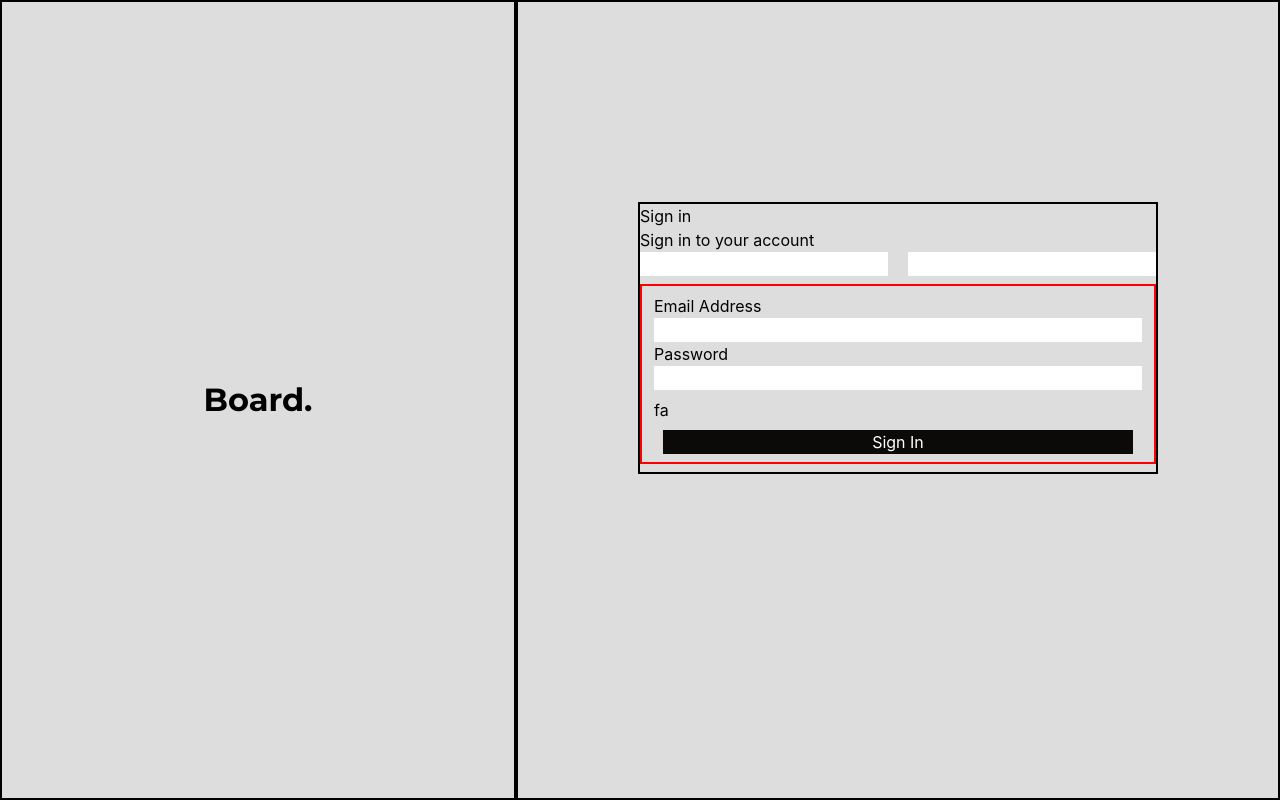
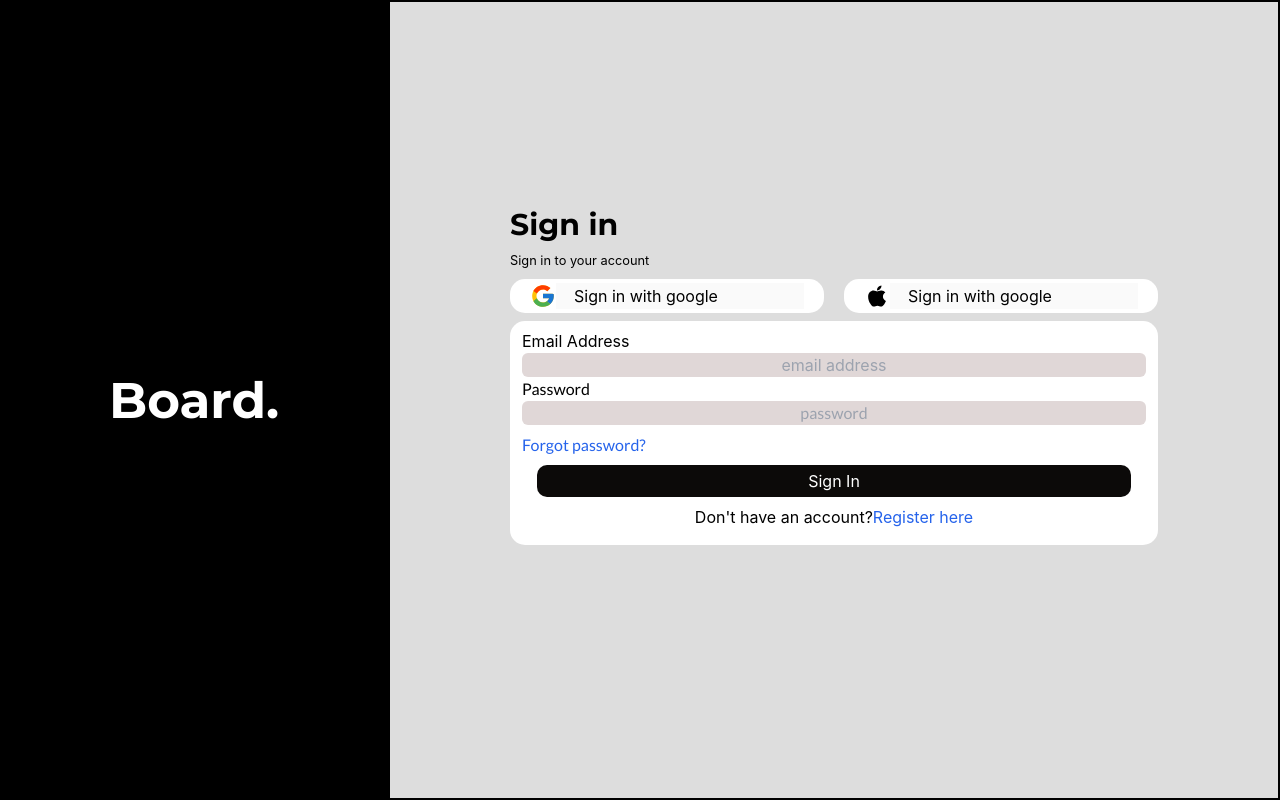
Before and after one commit to Prince-Deka/Listed, a React (Create React App) app: page / in a window 1280 px wide. Built offline with nearby package versions, Linux system fonts and the light colour scheme.

Commit message:
login page update

```diff
--- a/src/components/Login/Login.css
+++ b/src/components/Login/Login.css
@@ -1,12 +1,25 @@
 .left{
     border:2px solid black;
     /* padding: 12rem 8.29rem; */
-    font-family: "Montserrat", sans-serif;
-    font-weight: 700;
+    color: white;
     font-size: xx-large;
+    background-color: black;
 
 }
 .right{
     border:2px solid black;
     /* padding: 12.5rem 26.52rem; */
 }
+.monserrat-7{
+    font-family: "Montserrat", sans-serif;
+    font-weight: 700;
+
+}
+.lato-4{
+    font-family: "Lato", sans-serif;
+    font-weight: 400;
+}
+
+.input{
+    border: 10px;
+}
--- a/src/components/Login/Login.js
+++ b/src/components/Login/Login.js
@@ -1,46 +1,55 @@
 import React from 'react'
 import './Login.css'
+import {FcGoogle} from 'react-icons/fc'
+import {AiFillApple} from 'react-icons/ai'
+
 function Login() {
     return (
         <div className='flex my-2 justify-center' style={{ width: "100vw", height: "100vh", margin: "0" }}>
 
-            <div className=' left flex flex-2 items-center justify-center w-full' style={{}}> <h1>Board.</h1> </div>
+            <div className=' left monserrat-7 flex flex-2 items-center justify-center w-full'> <h1 style={{fontSize:"50px"}}>Board.</h1> </div>
 
             <div className=' right flex-9 items-center' style={{}}>
 
-                <div className='' style={{ border: "2px solid black", justifyContent: "center", margin: "200px 120px" }}>
+                <div className='' style={{ justifyContent: "center", margin: "200px 120px" }}>
 
-                    <h1>Sign in</h1><legend>Sign in to your account</legend>
+                    {/* title div */}
+                    <div className='my-2'><h1 className=' monserrat-7' style={{fontSize:"30px"}}>Sign in</h1><legend> <small> Sign in to your account </small></legend></div>
 
                     <div className='flex gap-5'>
-                        <div className="flex flex1"><input type="text" /></div>
-                        <div className="flex flex1"><input type="text" /></div>
+                        <div className="flex flex1 bg-white justify-center py-1" style={{paddingLeft:"20px", paddingRight:"20px", borderRadius:"15px"}}> <FcGoogle style={{fontSize:"26px"}}/> <input type="text" disabled value="    Sign in with google"/></div>
+                        <div className="flex flex1 bg-white justify-center py-1" style={{paddingLeft:"20px", paddingRight:"20px", borderRadius:"15px"}}><AiFillApple style={{fontSize:"26px"}}/>  <input type="text" disabled value="    Sign in with google"/></div>
                     </div>
 
-                    <div className='form py-2 my-2' style={{border:"2px solid red"}}>
+                    <div className='form py-2 my-2' style={{ backgroundColor:"white", borderRadius:"15px"}}>
                         <form action="">
 
-                            <div className='block'>
+                            <div className='block '>
 
                                 {/* email div */}
-                                <div className='grid mx-3'>
+                                <div className='grid mx-3' >
                                     <label htmlFor="name">Email Address</label>
-                                    <input type="email" name='email' />
+                                    <input type="email" name='email' style={{borderRadius:"6px", backgroundColor:"#e0d7d7", textAlign:"center"}} placeholder='email address'/>
                                 </div>
 
                                 {/* password div */}
-                                <div className='grid mx-3'>
+                                <div className='grid mx-3 lato-4'>
                                     <label htmlFor="name">Password</label>
-                                    <input type="password" name='password' />
+                                    <input type="password" name='password' style={{borderRadius:"6px", backgroundColor:"#e0d7d7", textAlign:"center"}} placeholder='password'/>
                                 </div>
 
                                 {/* forgot password div */}
-                                <div className='forgot-pswrd mx-3 my-2'>fa</div>
+                                <div className='forgot-pswrd mx-3 my-2 lato-4 text-blue-600'>Forgot password?</div>
 
 
                                 {/* button div */}
                                 <div className='btn flex justify-center'>
-                                    <button className='bg-stone-950 text-white w-11/12 items-center' >Sign In</button>
+                                    <button className='bg-stone-950 text-white w-11/12 items-center py-1 ' style={{borderRadius:"10px"}}>Sign In</button>
+                                </div>
+
+                                {/* register div */}
+                                <div className='register flex justify-center my-2'>
+                                    Don't have an account? <span className='text-blue-600'> Register here</span>
                                 </div>
 
                             </div>
```
